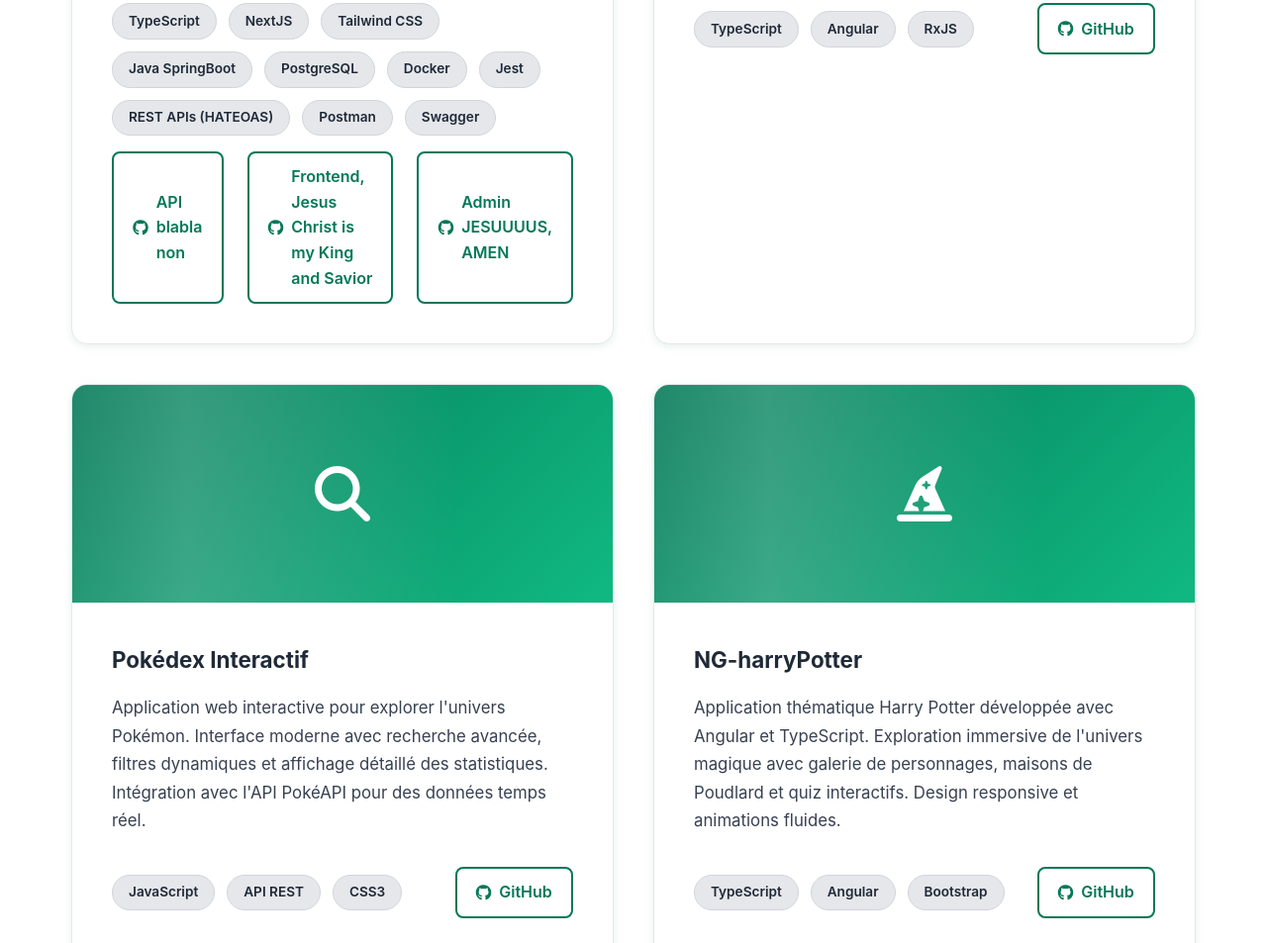
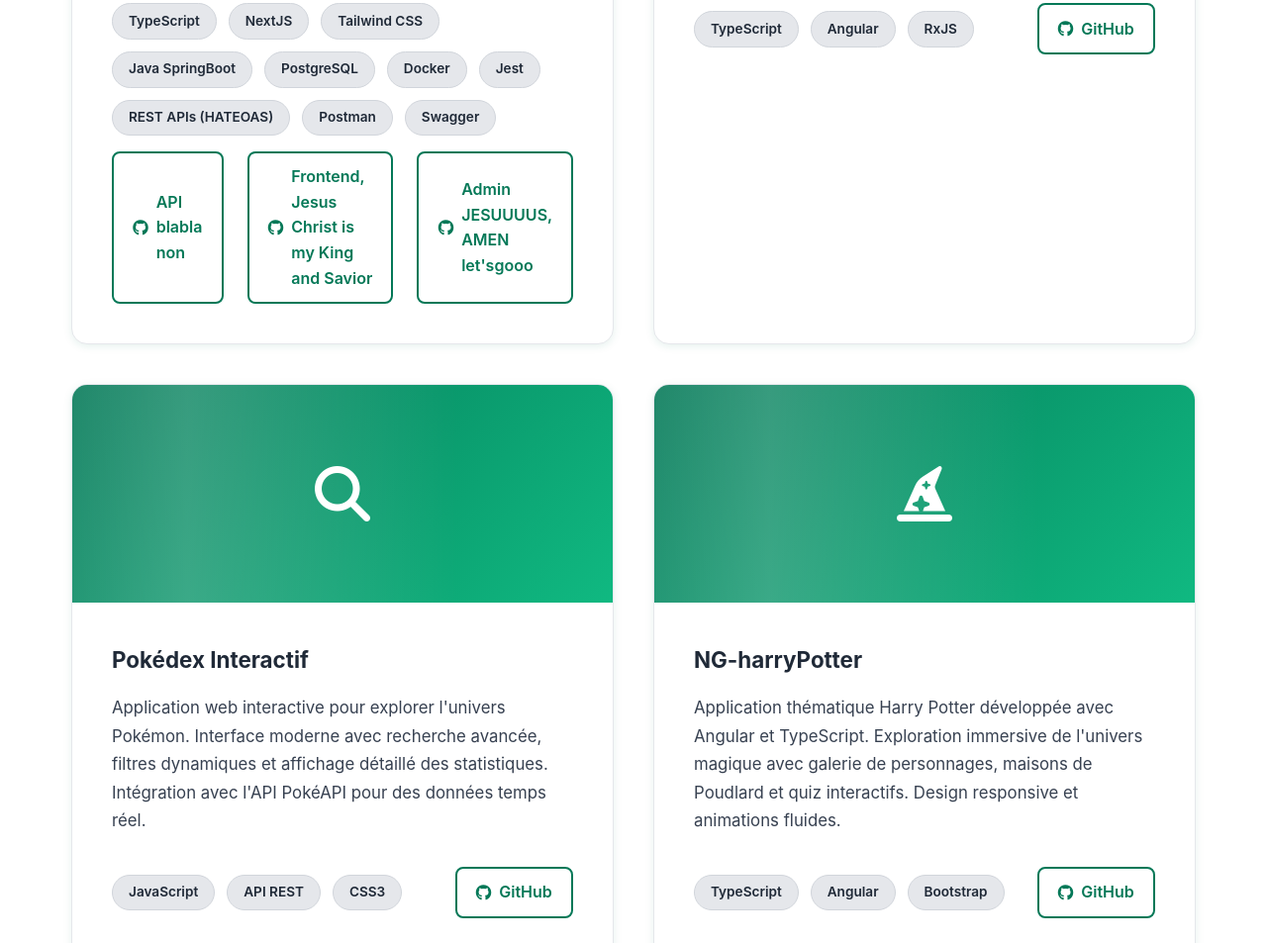
Before and after one commit to ElChip21/Portfolio, a plain HTML site: page indexCopy.html in a window 1280 px wide. Shown: the part 3303-4256 px from the top of the page at 99% size. Drawn offline with Linux system fonts and the light colour scheme.

Commit message:
test 18 JESUS

```diff
--- a/indexCopy.html
+++ b/indexCopy.html
@@ -1244,7 +1244,7 @@
                                     </a>
                                     <a href="https://github.com/jbsaintebeuve/veevent_admin" class="project-link" target="_blank">
                                         <i class="fab fa-github"></i>
-                                        Admin JESUUUUS, AMEN
+                                        Admin JESUUUUS, AMEN let'sgooo
                                     </a>
                                 </div>
                             </div>
```
